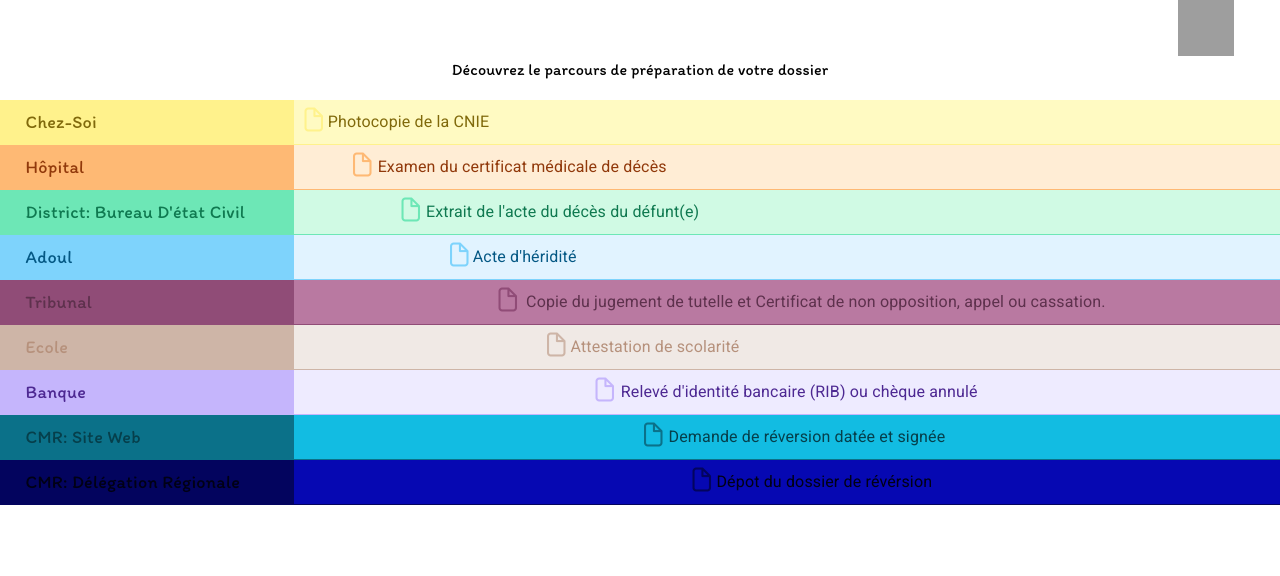
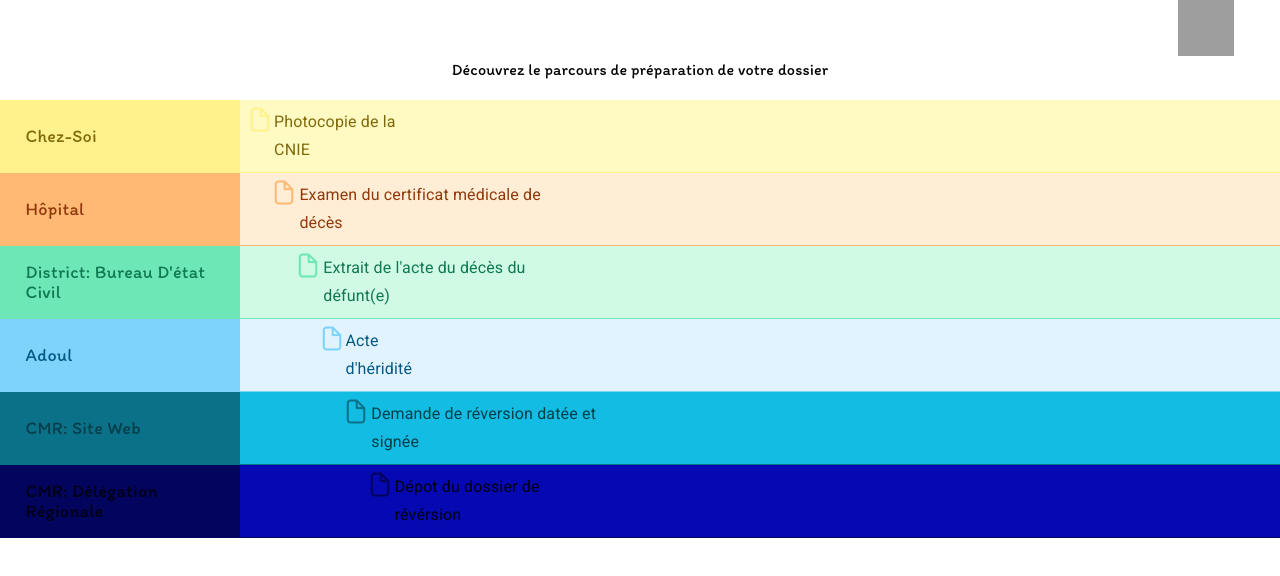
Before and after one commit to ouahlineomaima/cmr-frontend, an Angular app: page /parcours in a window 1280 px wide. Shown: the top 576 px of the page. Built offline with nearby package versions, Linux system fonts and the light colour scheme; grey boxes are pictures that could not be loaded; what @angular/material-moment-adapter would draw is missing.

Commit message:
Fixing the events going outside the container

```diff
--- a/src/app/components/event/event.component.css
+++ b/src/app/components/event/event.component.css
@@ -4,8 +4,9 @@
     flex-direction: row;
     cursor: pointer;
     /* background-color: aliceblue; */
-    width: max-content;
+    /* width: max-content; */
     height: auto;
+    width: auto;
 }
 
 i{
@@ -21,5 +22,5 @@ i{
     height: 100%;
     margin-block-start: 0;
     margin-block-end: 0;
-    white-space: nowrap;
+    /* white-space: nowrap; */
 }
--- a/src/app/components/layer/layer.component.css
+++ b/src/app/components/layer/layer.component.css
@@ -28,13 +28,20 @@
   }
 
 .container {
-    width: 80%;
+    min-width: 80%;
     min-height: 50%;
     display:flex;
     flex-direction: row;
-    overflow-x: auto;
-    overflow-y: visible;
+    /* overflow-x: auto;
+    overflow-y: visible;  */
     padding: 0.5rem;
+    flex-grow: 3;
+    flex-basis: fit-content;
+
+}
+.space{
+    height: 10px;
+    flex-shrink: 0;
 }
 
 .container::-webkit-scrollbar {
--- a/src/app/components/layer/layer.component.html
+++ b/src/app/components/layer/layer.component.html
@@ -1,7 +1,8 @@
 <div class="layer" [style.border-color]="layer.titleBgColor">
     <div class="title" [style.background-color]="layer.titleBgColor" [style.color]="layer.titleColor">{{layer.title}}</div>
     <div class="container"[style.background-color]="layer.containerBgColor" *ngFor="let events of layer.eventsLists">
+        <div class="space" [style.width.rem]="marginLeft"></div>
         <app-events-list
-        [events]="events" [style.margin-left.%]="marginLeft"></app-events-list>
+        [events]="events"></app-events-list>
     </div>
 </div>
--- a/src/app/pages/parcours/parcours.component.html
+++ b/src/app/pages/parcours/parcours.component.html
@@ -6,7 +6,7 @@
   <div class="layers">
     <div *ngFor="let displayedIndex of displayedLayerIndices; let index = index">
       <app-layer
-      [layer]="layers[displayedIndex]" [marginLeft]="marginsIndices[index]*5"></app-layer>
+      [layer]="layers[displayedIndex]" [marginLeft]="marginsIndices[index]*1.5"></app-layer>
     </div>
   </div>
 
--- a/src/app/pages/parcours/parcours.component.ts
+++ b/src/app/pages/parcours/parcours.component.ts
@@ -198,7 +198,7 @@ export class ParcoursComponent {
       titleColor: this.titlesColors[5],
       containerBgColor: this.containerBgColors[5],
       eventsLists: [
-        [this.jugement
+        [
         ]
       ]
     },
@@ -210,7 +210,7 @@ export class ParcoursComponent {
       titleColor: this.titlesColors[8],
       containerBgColor: this.containerBgColors[8],
       eventsLists: [
-        [this.attestationScolarite
+        [
         ]
       ]
     },
@@ -222,7 +222,7 @@ export class ParcoursComponent {
       titleColor: this.titlesColors[3],
       containerBgColor: this.containerBgColors[3],
       eventsLists: [
-        [this.rib
+        [
         ]
       ]
     },
```
